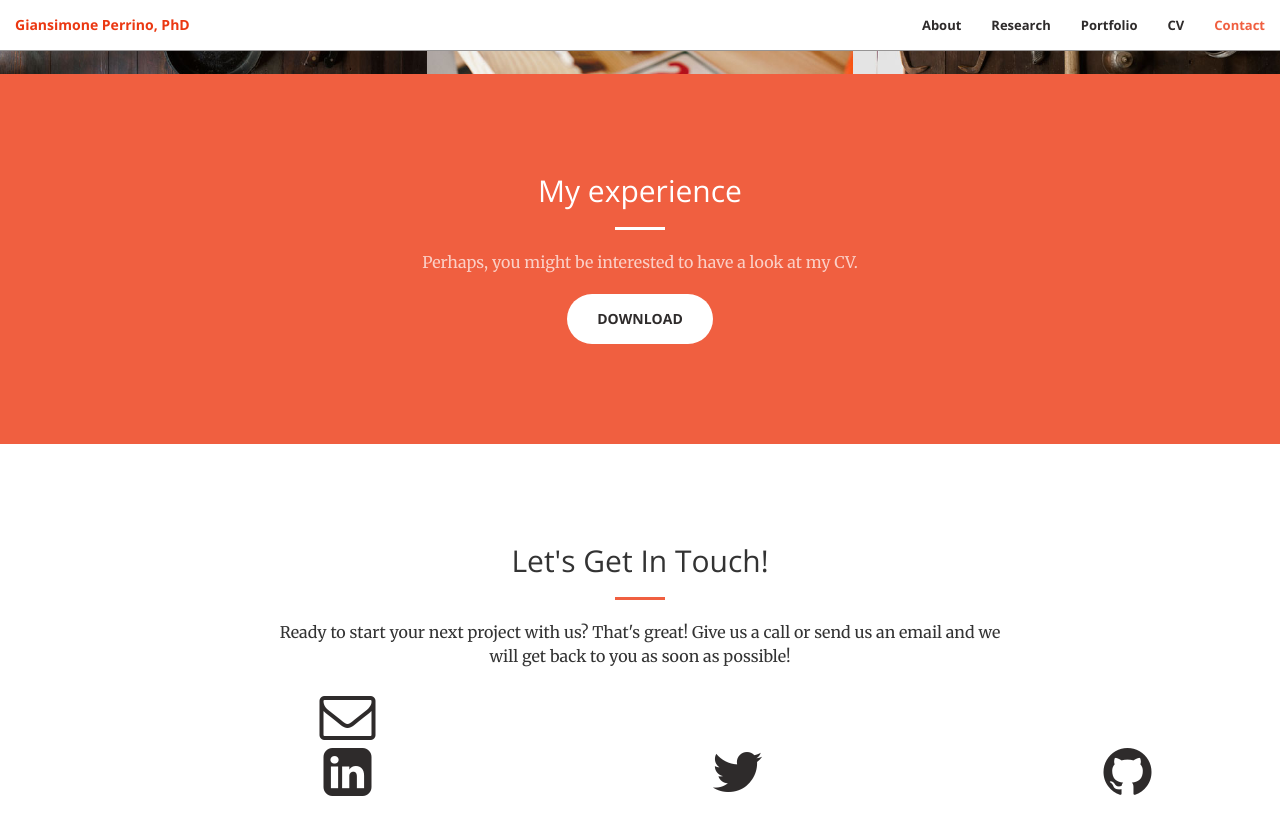
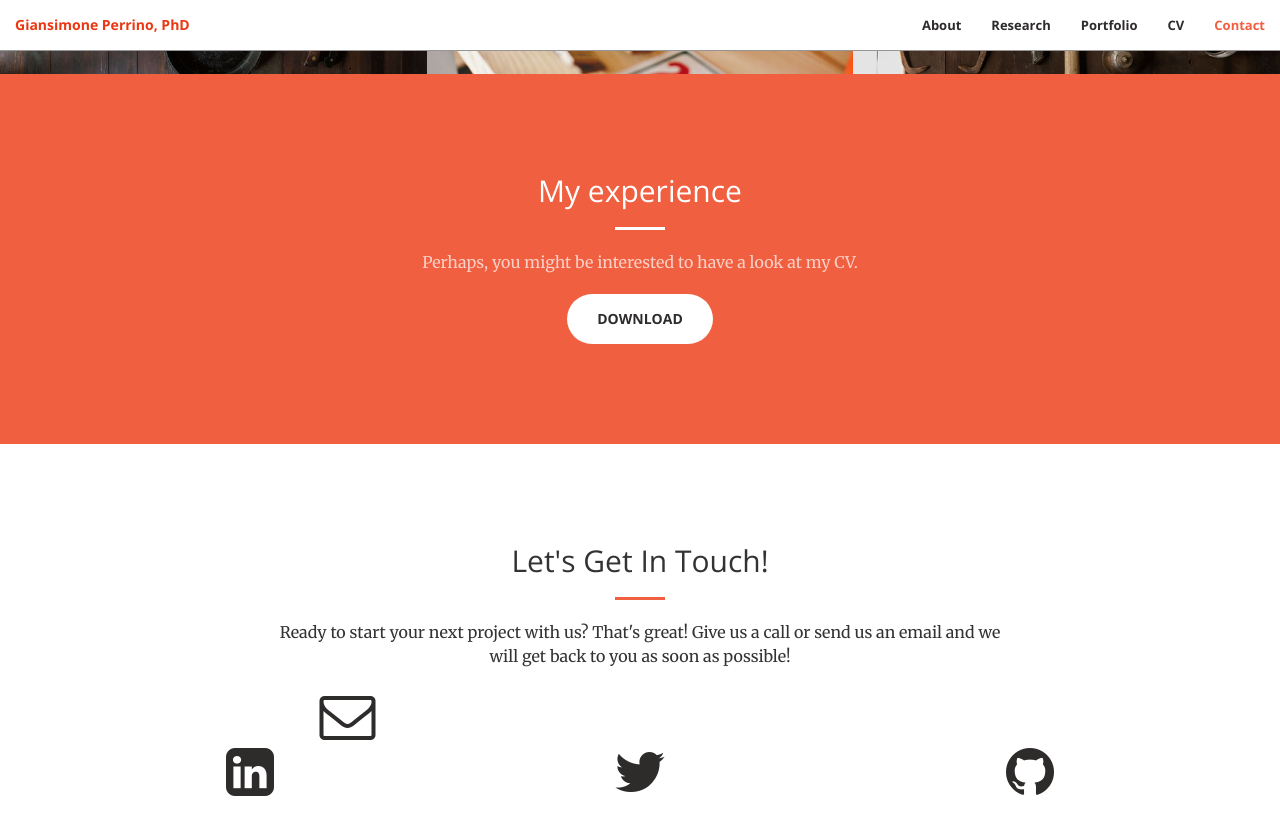
Before and after one commit to giansimone/giansimone.github.io, a Jekyll site: the page built from index.html, in a window 1280 px wide and 900 px high, scrolled down 2398 px. Shown: the top 835 px of the window. Built offline with Jekyll 4.4.1, drawn with Linux system fonts in a browser that asks for light colours.

Commit message:
Change size column in contact.

```diff
--- a/_includes/contact.html
+++ b/_includes/contact.html
@@ -13,17 +13,17 @@
             </div>
         </div>
         <div class="row">
-            <div class="col-lg-2 col-lg-offset-2 text-center">
+            <div class="col-lg-4 text-center">
                 <a href="https://www.linkedin.com/in/{{ site.linkedin_username }}">
                 <i class="fa fa-linkedin-square fa-3x wow bounceIn" data-wow-delay=".1s"></i>
                 </a>
             </div>
-            <div class="col-lg-2 col-lg-offset-2 text-center">
+            <div class="col-lg-4 text-center">
                 <a href="https://twitter.com/{{ site.twitter_username }}">
                 <i class="fa fa-twitter fa-3x wow bounceIn" data-wow-delay=".1s"></i>
                 </a>
             </div>
-            <div class="col-lg-2 col-lg-offset-2 text-center">
+            <div class="col-lg-4 text-center">
                 <a href="https://github.com/{{ site.github_username }}">
                 <i class="fa fa-github fa-3x wow bounceIn" data-wow-delay=".1s"></i>
                 </a>
```
